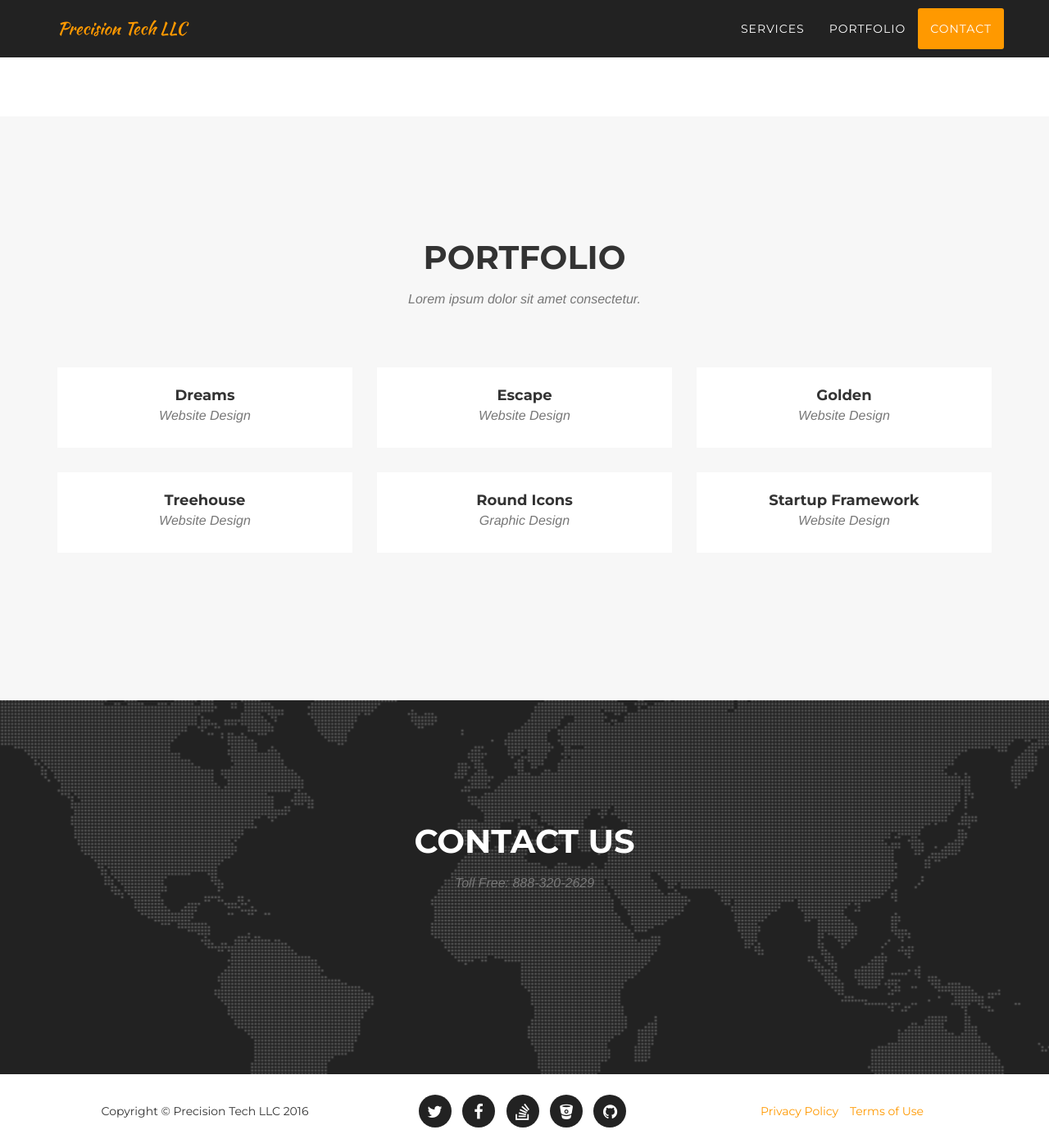
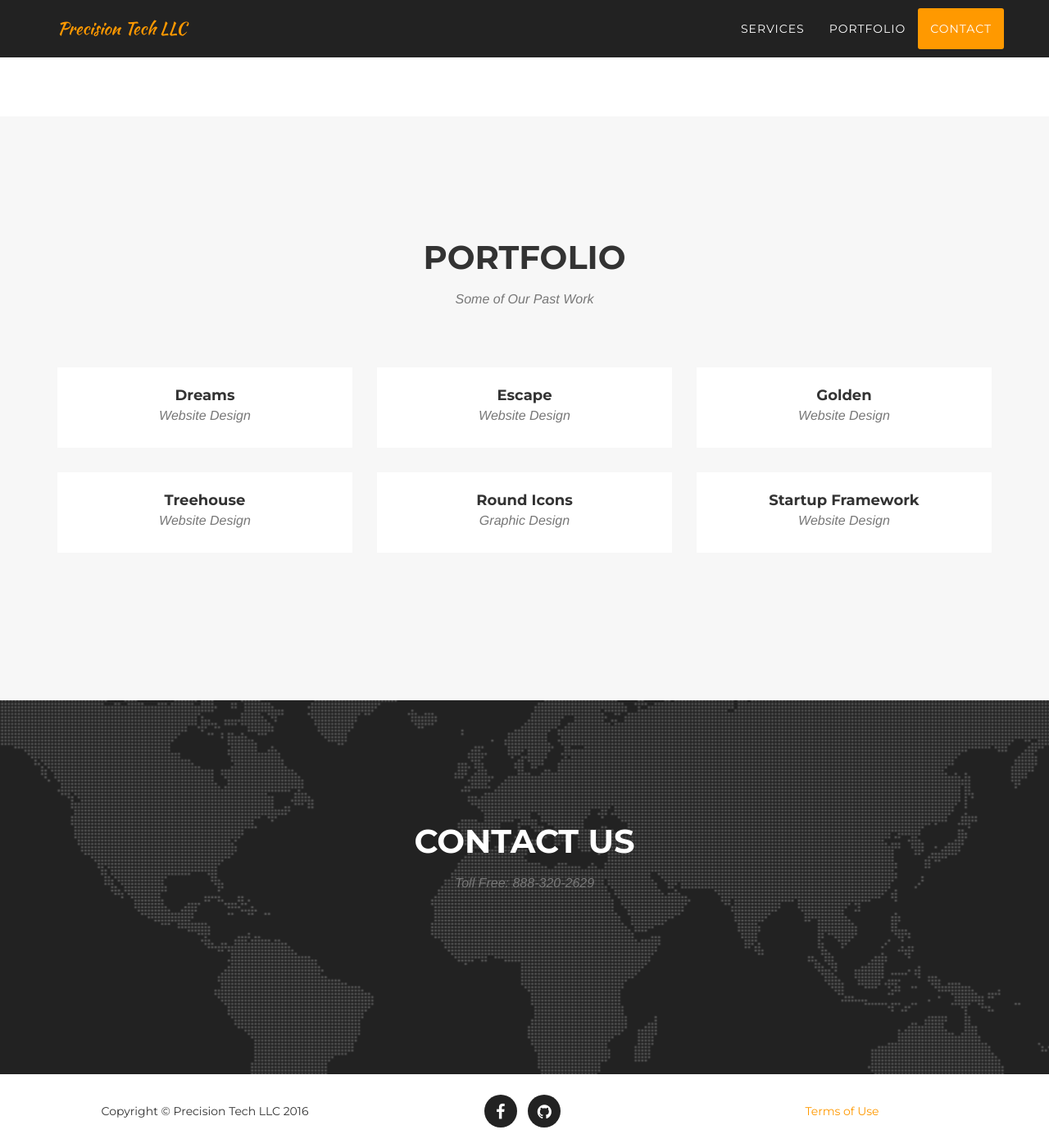
Before and after one commit to Precision-Tech/Precision-Tech.github.io, a Jekyll site: the page built from _posts/2014-07-16-project-3.markdown, in a window 1280 px wide and 1400 px high, scrolled down 1318 px. Shown: the whole window at 82% size. Built offline with Jekyll 4.4.1, drawn with Linux system fonts in a browser that asks for light colours; some web fonts are replaced; part of the change alters nothing that is shown.

```diff
--- a/_config.yml
+++ b/_config.yml
@@ -1,4 +1,4 @@
-url: https://precision-tech.github.io
+url: http://precision-tech-llc.com
 baseurl: ""
 
 # Site settings
@@ -15,58 +15,17 @@ color:
   secondary: ffad33
   secondary-dark: 333
 
-# Team names, titles and social links
-people:
-- name: Larry
-  pic: 1
-  position: Lead Joker
-  social:
-    - title: twitter
-      url: #
-    - title: facebook
-      url: #
-    - title: stack-overflow
-      url: #
-
-- name: Moe
-  pic: 2
-  position: Lead Time-Waster
-  social:
-    - title: twitter
-      url: #
-    - title: facebook
-      url: #
-    - title: linkedin
-      url: #
-
-- name: Curly
-  pic: 3
-  position: Lead Beer Drinker
-  social:
-    - title: twitter
-      url: #
-    - title: facebook
-      url: #
-    - title: google-plus
-      url: #
-
 # Social networks usernames (many more available: google-plus, flickr, dribbble, pinterest, instagram, tumblr, linkedin, etc.)
 social:
-  - title: twitter
-    url: http://twitter.com/jekyllrb
   - title: facebook
     url:
-  - title: stack-overflow
-    url: http://stackoverflow.com/questions/tagged/jekyll
-  - title: bitbucket
-    url: http://bitbucket.org/jekyll
   - title: github
     url: http://github.com/jekyll
 
 # Postal address (add as many lines as necessary)
 address:
-  - line: 3481 Melrose Place
-  - line: Beverly Hills, CA 90210
+  - line: 931 8th Street
+  - line: Hammonton, NJ 08037
 
 # Build settings
 markdown: kramdown
--- a/_includes/css/agency.css
+++ b/_includes/css/agency.css
@@ -429,6 +429,7 @@ section h3.section-subheading {
     }
 }
 
+/*
 .timeline {
     position: relative;
     padding: 0;
@@ -652,6 +653,7 @@ section h3.section-subheading {
 aside.clients img {
     margin: 50px auto;
 }
+*/
 
 section#contact {
     background-color: #222;
--- a/_includes/footer.html
+++ b/_includes/footer.html
@@ -14,9 +14,7 @@
                 </div>
                 <div class="col-md-4">
                     <ul class="list-inline quicklinks">
-                        <li><a href="#">Privacy Policy</a>
-                        </li>
-                        <li><a href="#">Terms of Use</a>
+                        <li><a href="LICENSE.txt">Terms of Use</a>
                         </li>
                     </ul>
                 </div>
--- a/_includes/header.html
+++ b/_includes/header.html
@@ -3,7 +3,7 @@
         <div class="container">
             <!-- Brand and toggle get grouped for better mobile display -->
             <div class="navbar-header page-scroll">
-                <button type="button" class="navbar-toggle" data-toggle="collapse" data-target="#bs-example-navbar-collapse-1">
+                <button type="button" class="navbar-toggle" data-toggle="collapse" data-target="#navbar-collapse">
                     <span class="sr-only">Toggle navigation</span>
                     <span class="icon-bar"></span>
                     <span class="icon-bar"></span>
@@ -13,7 +13,7 @@
             </div>
 
             <!-- Collect the nav links, forms, and other content for toggling -->
-            <div class="collapse navbar-collapse" id="bs-example-navbar-collapse-1">
+            <div class="collapse navbar-collapse" id="navbar-collapse">
                 <ul class="nav navbar-nav navbar-right">
                     <li class="hidden">
                         <a href="#page-top"></a>
--- a/_includes/modals.html
+++ b/_includes/modals.html
@@ -1,6 +1,6 @@
  <!-- Portfolio Modals -->
  {% for post in site.posts %}
-    <div class="portfolio-modal modal fade" id="portfolioModal{{ post.modal-id }}" tabindex="-1" role="dialog" aria-hidden="true">
+    <div class="portfolio-modal modal fade" id="portfolio{{ post.modal-id }}" tabindex="-1" role="dialog" aria-hidden="true">
         <div class="modal-content">
             <div class="close-modal" data-dismiss="modal">
                 <div class="lr">
--- a/_includes/portfolio_grid.html
+++ b/_includes/portfolio_grid.html
@@ -4,13 +4,13 @@
             <div class="row">
                 <div class="col-lg-12 text-center">
                     <h2 class="section-heading">Portfolio</h2>
-                    <h3 class="section-subheading text-muted">Lorem ipsum dolor sit amet consectetur.</h3>
+                    <h3 class="section-subheading text-muted">Some of Our Past Work</h3>
                 </div>
             </div>
             <div class="row">
             {% for post in site.posts %}
                 <div class="col-md-4 col-sm-6 portfolio-item">
-                    <a href="#portfolioModal{{ post.modal-id }}" class="portfolio-link" data-toggle="modal">
+                    <a href="#portfolio{{ post.modal-id }}" class="portfolio-link" data-toggle="modal">
                         <div class="portfolio-hover">
                             <div class="portfolio-hover-content">
                                 <i class="fa fa-plus fa-3x"></i>
```
